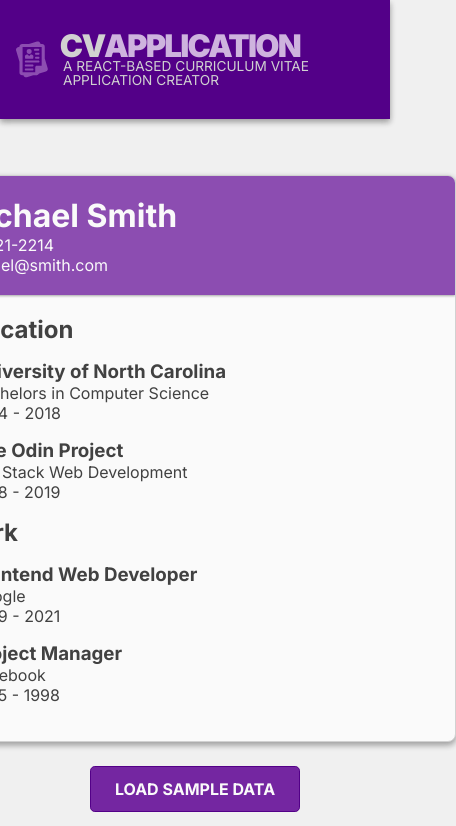
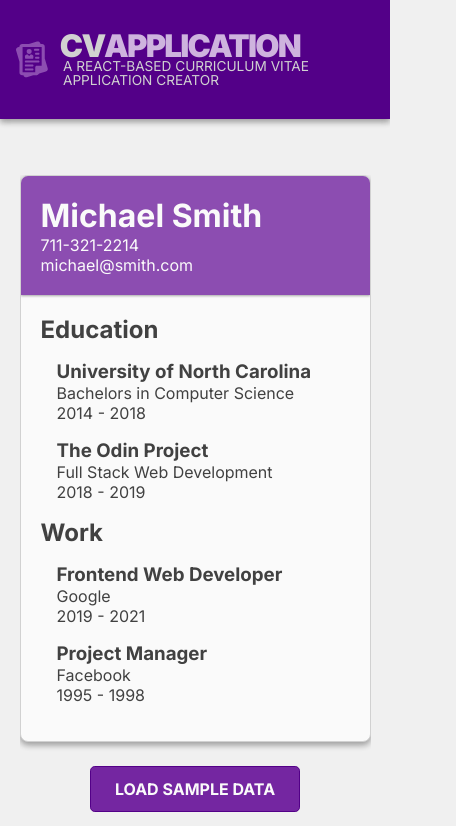
Before and after one commit to bmilcs/odin-cv-application, a React (Create React App) app: page / in a window 390 px wide. Shown: the top 826 px of the page, 456 px wide, since content can reach past the window. Built offline with nearby package versions, Linux system fonts and the light colour scheme.

Commit message:
Fix mobile view overflow

```diff
--- a/src/styles/Preview.css
+++ b/src/styles/Preview.css
@@ -3,11 +3,16 @@
 
   background: var(--clr-neutral-100);
 
+  overflow: hidden;
+
   border: 1px solid var(--clr-neutral-300);
   border-radius: var(--border-radius-900);
-  overflow: hidden;
 
   box-shadow: var(--box-shadow-200);
+}
+
+.left-column {
+  overflow: hidden;
 }
 
 @media screen and (min-width: 842px) {
```
